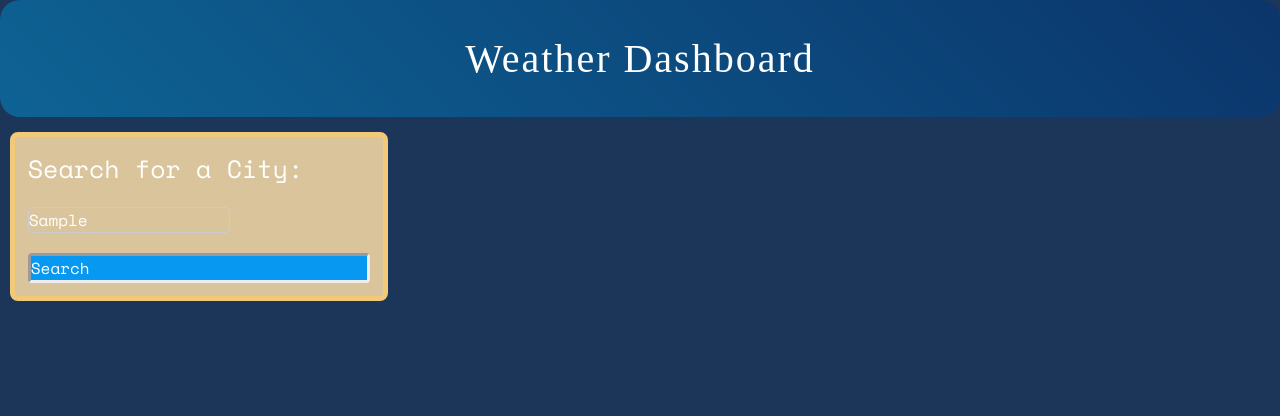
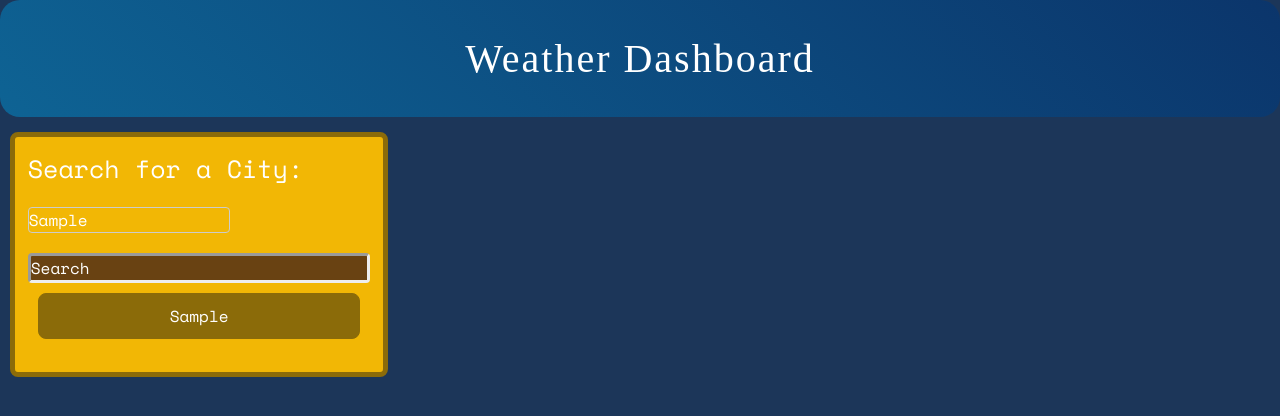
Before and after one commit to juanthtgotaway/Weather-Website, a plain HTML site: page index.html in a window 1280 px wide. Both pictures are taken after typing "Sample" into the empty fields and a click on the button "Search". Drawn offline with nearby package versions, Linux system fonts and the light colour scheme; no server answers; a web font is replaced by a local one.

Commit message:
new styles and final code

```diff
--- a/assests/css/style.css
+++ b/assests/css/style.css
@@ -1,9 +1,10 @@
 :root {
-    --fontclr: #ffffff;
-    --cardclr: #D9C49C;
-    --brdrclr: #F2C879;
-    --btnhvr: #336cb8;
-    --btn: #0798F2;
+    --fontclr: hsl(0, 0%, 100%);
+    --cardclr: #F2B705;
+    --brdrclr: #8b6b09;
+    --btnhvr: #A6681C;
+    --btn: #694212;
+    --priorsrch:
 }
 
 body {
@@ -58,6 +59,7 @@ h1{
     background-color: var(--btn);
     border-radius: 4px;
     border-style: inset;
+    cursor: pointer;
 }
 
 .btn:hover {
@@ -128,3 +130,21 @@ h4 {
 p {
     font-size: 16px;
 }
+
+.priorsearch {
+    padding: 3%;
+}
+
+.city-card {
+    background-color: var(--brdrclr);
+    border: 1px solid var(--brdrclr);
+    border-radius: 8px;
+    padding: 10px;
+    margin-bottom: 10px;
+    text-align: center;
+    cursor:pointer;
+}
+
+.city-card:hover {
+    background-color: var(--btn);
+}
--- a/assests/js/script.js
+++ b/assests/js/script.js
@@ -8,6 +8,7 @@ var citySubmitHandler = function (event) {
 
     if (cityName) {
         getWeatherData(cityName);
+        updatePriorSearches(cityName);
         currentWeatherEl.textContent = "";
         forecastCardsEl.textContent = "";
     }
@@ -16,6 +17,9 @@ var citySubmitHandler = function (event) {
 var getWeatherData  = function (cityName) {
     var apiKey = "fad8ad47e93c490afb3a455a487c8ce0"
     var apiURl = "https://api.openweathermap.org/data/2.5/forecast?q=" + cityName + "&appid=" + apiKey + "&units=imperial";
+
+    currentWeatherEl.textContent = "";
+    forecastCardsEl.textContent = "";
 
     fetch(apiURl)
      .then(function(response){
@@ -88,4 +92,29 @@ var displayWeather = function(weatherData, cityName) {
 
 }
 
+var updatePriorSearches = function(cityName) {
+    var priorSearchesEl = document.querySelector(".priorsearch");
+    var cityAlreadyListed = false;
+
+    for (var i = 0; i < priorSearchesEl.children.length; i++) {
+        var child = priorSearchesEl.children[i];
+        if (child.textContent === cityName) {
+            cityAlreadyListed = true;
+            break;
+        }
+    }
+
+    if (!cityAlreadyListed) {
+        var cityCard = document.createElement('div');
+        cityCard.classList.add('city-card');
+        cityCard.textContent = cityName;
+
+        cityCard.addEventListener('click', function() {
+            getWeatherData(cityName);
+        });
+
+        priorSearchesEl.appendChild(cityCard);
+    }
+};
+
 cityFormEl.addEventListener('submit', citySubmitHandler);
--- a/index.html
+++ b/index.html
@@ -22,9 +22,9 @@
                 <input name="city" id="city" type="text" placeholder="Enter City" class="form-input" />
                 <button type="submit" class="btn">Search</button>
             </form>
+            <div class="priorsearch"></div>
         </div>
 
-        <div class="priorsearch"></div>
 
         <div class="weather-details col-12 col-md-8">
             <div id="currentweather" style="display: none;"></div>
```
